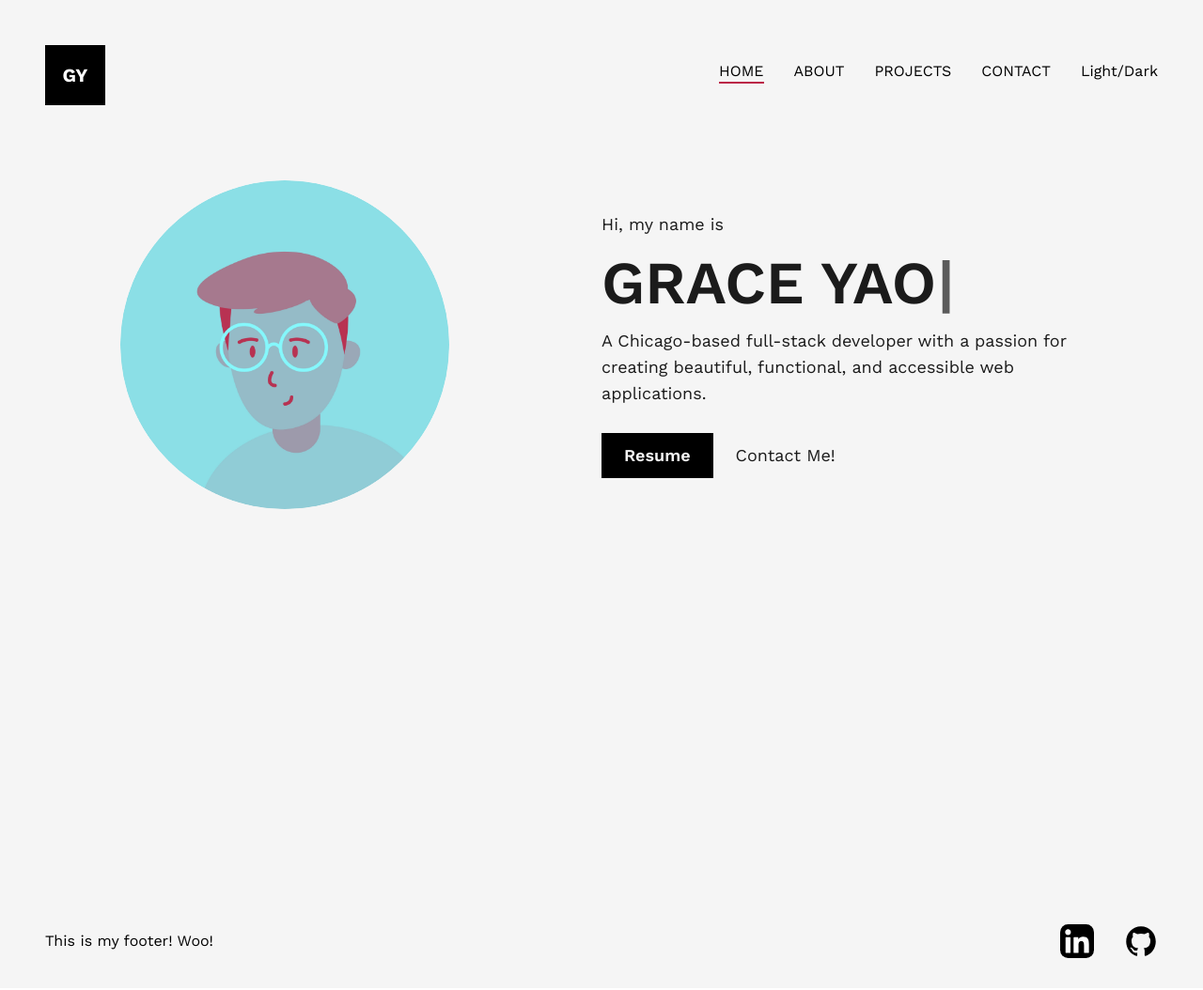
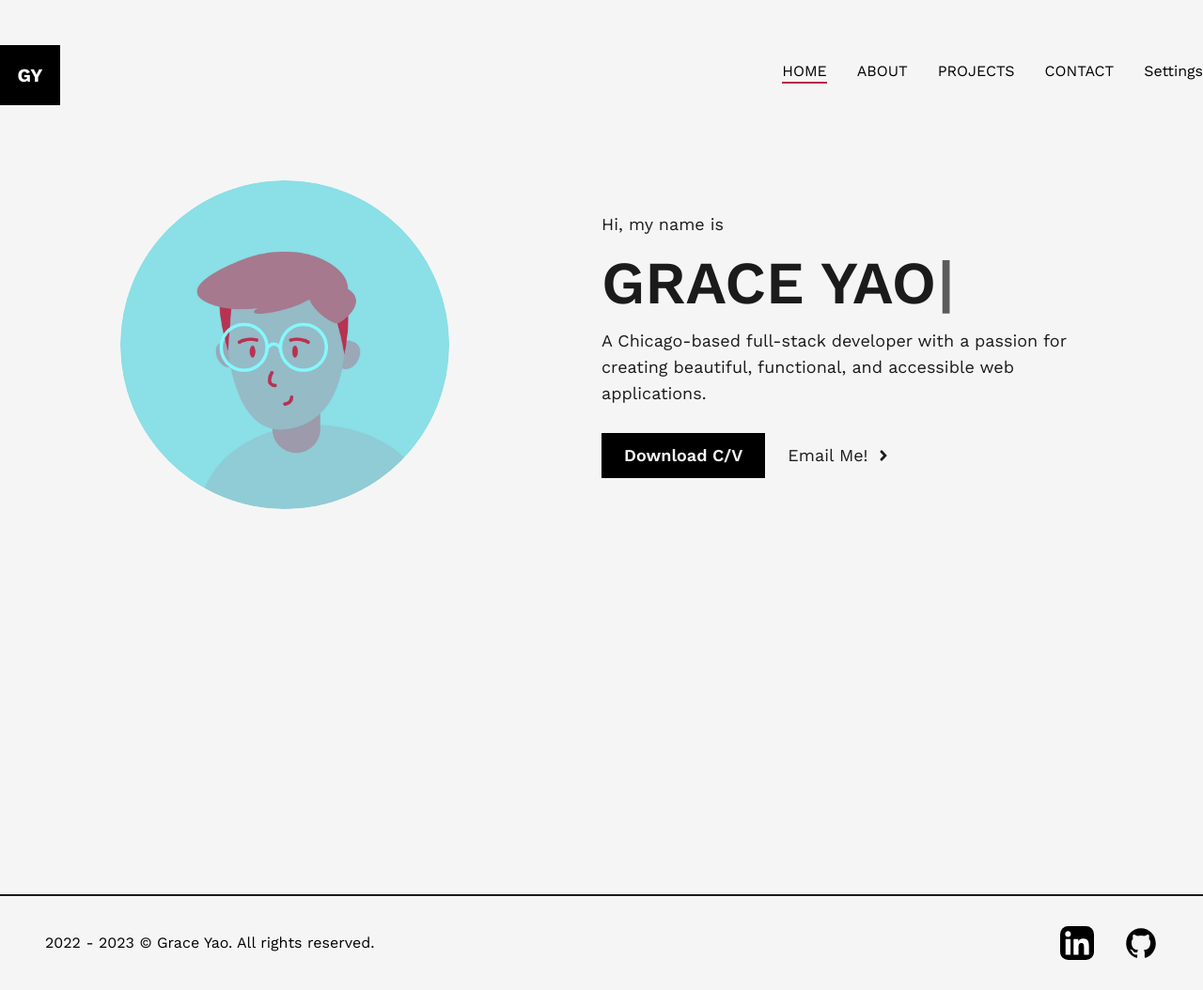
Before and after one commit to gyao1487/professional-portfolio-next, a Next.js app: page / in a window 1280 px wide. Shown: the whole page at 94% size. Built offline with nearby package versions, Linux system fonts and the light colour scheme.

Commit message:
minor aesthetic changes to main page and footer

```diff
--- a/package.json
+++ b/package.json
@@ -17,6 +17,7 @@
     "postcss": "8.4.24",
     "react": "18.2.0",
     "react-dom": "18.2.0",
+    "react-icons": "^4.11.0",
     "tailwindcss": "3.3.2",
     "typewriter-effect": "^2.20.1"
   }
--- a/src/components/ContactLink.js
+++ b/src/components/ContactLink.js
@@ -1,6 +1,7 @@
 import React from "react";
 import Link from "next/link";
 import { motion } from "framer-motion";
+import {FaAngleRight} from "react-icons/fa";
 
 const MotionLink = motion(Link);
 
@@ -18,8 +19,12 @@ const ContactLink = () => {
             transition: {duration: 0.3}
         }}
       >
-        Contact Me!
+        Email Me!
+
+        <FaAngleRight className={'w-6 ml-1'}/>
       </MotionLink>
+
+
     </div>
   );
 };
--- a/src/components/Footer.js
+++ b/src/components/Footer.js
@@ -1,36 +1,39 @@
-import Link from 'next/link'
-import React from 'react'
-import {GithubIcon, LinkedInIcon} from "./Icons"
-import {motion} from "framer-motion"
+import Link from "next/link";
+import React from "react";
+import { GithubIcon, LinkedInIcon } from "./Icons";
+import { motion } from "framer-motion";
 
 const Footer = () => {
   return (
-    <div
-    className ="w-full px-12 py-8 flex items-center justify-between"
-    >
+    <footer className="w-full border-t-2 border-solid border-dark px-12 py-8 flex items-center justify-between">
       {/* Footer text */}
-<div>
-    This is my footer! Woo!
-</div>
+      <div>2022 - 2023 &copy; Grace Yao. All rights reserved.</div>
 
       {/* Socials Icons */}
-     <nav className ="flex">
-            <motion.a href="https://www.linkedin.com/in/grace-yao-51304b139/" target={"_blank"}
-            whileHover={{y:-2}}
-            whileTap={{scale:0.9}}
-            className=" w-9 mx-4">
+      <div className="flex">
+        <motion.a
+          href="https://www.linkedin.com/in/grace-yao-51304b139/"
+          target={"_blank"}
+          whileHover={{ y: -2 }}
+          whileTap={{ scale: 0.9 }}
+          className=" w-9 mx-4"
+        >
           <LinkedInIcon />
         </motion.a>
-            <motion.a href="https://github.com/gyao1487" target={"_blank"}
-            whileHover={{y:-2}}
-            whileTap={{scale:0.9}}
-            className="w-9 ml-4">
+
+        <motion.a
+          href="https://github.com/gyao1487"
+          target={"_blank"}
+          whileHover={{ y: -2 }}
+          whileTap={{ scale: 0.9 }}
+          className="w-9 ml-4"
+        >
           <GithubIcon />
         </motion.a>
-        </nav>
 
       </div>
-)
-}
+    </footer>
+  );
+};
 
-export default Footer
+export default Footer;
--- a/src/components/NavBar.js
+++ b/src/components/NavBar.js
@@ -28,7 +28,7 @@ const NavBar = () => {
   return (
     <header className="">
       <nav>
-      <div className="flex container lg:py-10 flex-wrap items-center justify-between px-12 py-8 mx-auto">
+      <div className="flex container lg:py-10 flex-wrap items-center justify-between py-8 mx-auto">
         <div className="flex ">
           <Logo />
         </div>
@@ -42,7 +42,7 @@ const NavBar = () => {
           <li><CustomLink href="/projects" title="PROJECTS"/></li>
             {/* <CustomLink href="/articles" title="ARTICLES" /> */}
           <li><CustomLink href="/contact" title="CONTACT" /></li>
-          <li>Light/Dark</li>
+          <li>Settings</li>
         </ul>
 
         {/* Darkmode/Lightmode Toggle*/}
--- a/src/components/ResumeBtn.js
+++ b/src/components/ResumeBtn.js
@@ -9,7 +9,7 @@ const ResumeBtn = () => {
   return (
     <div className="flex items-center justify-center mt-2 ">
       <MotionLink
-      href="https://docs.google.com/document/d/1_LbFeeKWxADQC8ZgUGIkvVJxlgeeZggP/edit?usp=sharing&ouid=112246240175994219292&rtpof=true&sd=true"
+      href="/Resume.pdf"
       target={"_blank"}
       className="flex items-center bg-black text-light p-2.5 px-6
       text-lg font-semibold"
@@ -17,8 +17,9 @@ const ResumeBtn = () => {
             backgroundColor: "#bb2647",
             transition: {duration: 0.3}
         }}
+      download={true}
       >
-        Resume
+       Download C/V
       </MotionLink>
     </div>
   );
--- a/src/styles/styles.css
+++ b/src/styles/styles.css
@@ -1,3 +1,5 @@
+
+
 .typedName {
     font-size:4rem;
     font-weight: 600;
```
Also changed, not shown: 2 other files (tests, documents, lock files or other folders). Lines whose indentation alone changed are shown as unchanged.
